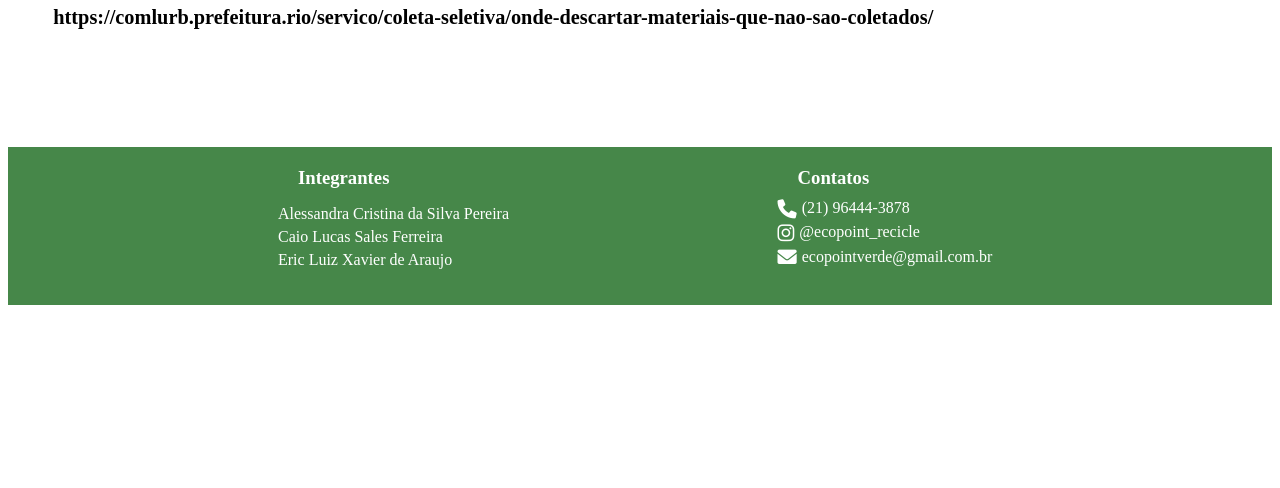
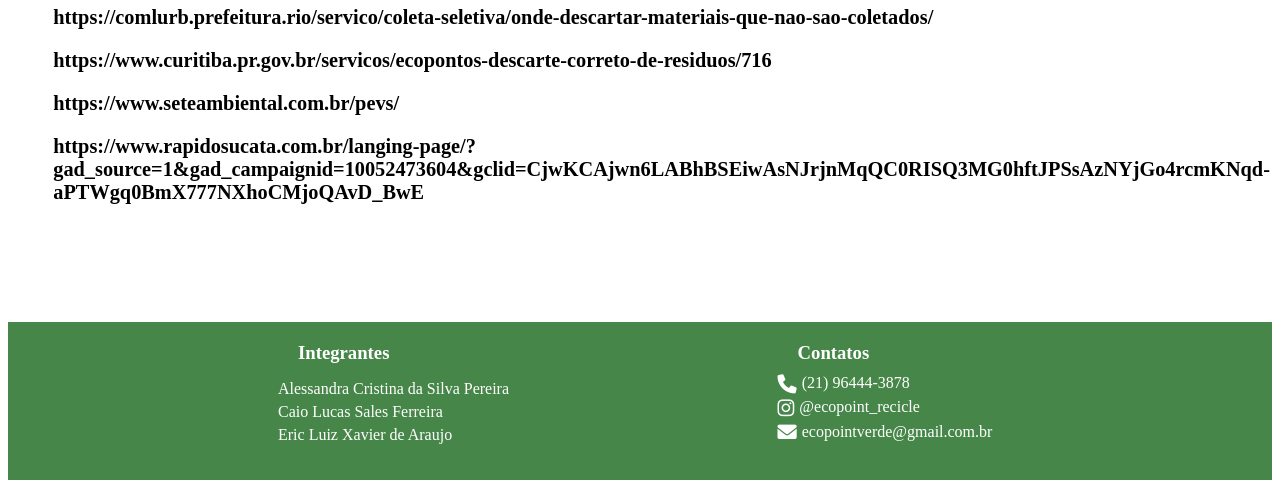
Before and after one commit to alessandrasilvap/PjtEcoPoint2025, a PHP site: page /ecoPoint/mapa in a window 1280 px wide. Shown: the part 1064-1552 px from the top of the page. Before the commit the page ends 1369 px from the top, so only its background shows below. Run offline with PHP 8.4, Linux system fonts and the light colour scheme.

Commit message:
Update index.php

```diff
--- a/app/views/mapa/index.php
+++ b/app/views/mapa/index.php
@@ -40,7 +40,7 @@
             <script src="https://unpkg.com/leaflet/dist/leaflet.js"></script>
             <script>
                 //L.map('map') = Inicializa o mapa dentro do div com id map
-                //setView([-23.550520, -46.633308], 12) define a posição inicial do mapa (coordenadas de um dos pontos de coleta de lixo eletrônico na zona sul do Rio) e o nível de zoom.
+                //setView([-23.550520, -46.633308], 12) define a posição inicial do mapa (coordenadas de um dos pontos de coleta de lixo eletrônico) e o nível de zoom.
                 const map = L.map('map').setView([-22.976012, -43.229052], 8);
 
                 //Adiciona uma camada de tile (mapa base), conjuntos de dados geoespaciais disponibilizados gratuitamente
@@ -81,6 +81,21 @@
                     { coords: [-22.023706, -43.481743], nome: "ESTACIONAMENTO TERREIRÃO" },  //Outro ponto
                     { coords: [-22.002490, -43.350012], nome: "VEZPA - PARQUE DAS ROSAS" },  //Outro ponto
                     { coords: [-22.003301, -43.321321], nome: "ICAIU - CITTÁ AMÉRICA" }  //Outro ponto
+                    { coords: [-25.48813, -49.34549], nome: "Ecoponto Caiuá" }  //Outro ponto
+                    { coords: [-25.46293, -49.19528], nome: "Ecoponto Cajuru" }  //Outro ponto
+                    { coords: [-25.58104, -49.32730], nome: "Ecoponto Campo de Santana" }  //Outro ponto
+                    { coords: [-25.51209, -49.33182], nome: "Ecoponto CIC" }  //Outro ponto
+                    { coords: [-25.53202, -49.25127], nome: "Ecoponto Érico Veríssimo" }  //Outro ponto
+                    { coords: [-25.55015, -49.25444], nome: "Ecoponto Guaçuí" }  //Outro ponto
+                    { coords: [-25.49152, -49.20291], nome: "Ecoponto Icaraí" }  //Outro ponto
+                    { coords: [-25.55455, -49.24470], nome: "Ecoponto Jandaia" }  //Outro ponto
+                    { coords: [-25.42127, -49.36383], nome: "Ecoponto Metropolitano" }  //Outro ponto
+                    { coords: [-25.52940, -49.23031], nome: "Ecoponto Vila Nova" }  //Outro ponto
+                    { coords: [-25.50299, -49.22663], nome: "DMT Reciclagem" }  //Outro ponto
+                    { coords: [-26.22782, -52.67011], nome: "PREFEITURA DE PATO BRANCO" }  //Outro ponto
+                    { coords: [-8.03763, -34.94252], nome: "Reeecicle" }  //Outro ponto
+                    { coords: [-23.51544, -46.59045], nome: "Rapidosucata" }  //Outro ponto
+                    { coords: [-23.51524, -46.59048], nome: "Rapidosucata" }  //Outro ponto
                 ];
                 pontos.forEach(ponto => {
                     const marker = L.marker(ponto.coords).addTo(map);
@@ -88,8 +103,11 @@
                 });
             </script>
             <br>
-            <p>Para mais informações sobre os pontos indicados e outros locais de reciclagem eletrônica, entre em contato conosco ou acesse o site da Comlubr.</p>
+            <p>Para mais informações sobre os pontos indicados e outros locais de reciclagem eletrônica, entre em contato conosco ou acesse um dos sites abaixos.</p>
             <h4 class="comlurb">https://comlurb.prefeitura.rio/servico/coleta-seletiva/onde-descartar-materiais-que-nao-sao-coletados/</h4>
+            <h4 class="comlurb">https://www.curitiba.pr.gov.br/servicos/ecopontos-descarte-correto-de-residuos/716</h4>
+            <h4 class="comlurb">https://www.seteambiental.com.br/pevs/</h4>
+            <h4 class="comlurb">https://www.rapidosucata.com.br/langing-page/?gad_source=1&gad_campaignid=10052473604&gclid=CjwKCAjwn6LABhBSEiwAsNJrjnMqQC0RISQ3MG0hftJPSsAzNYjGo4rcmKNqd-aPTWgq0BmX777NXhoCMjoQAvD_BwE</h4>
             <br>
             <br>
         </section>
```
